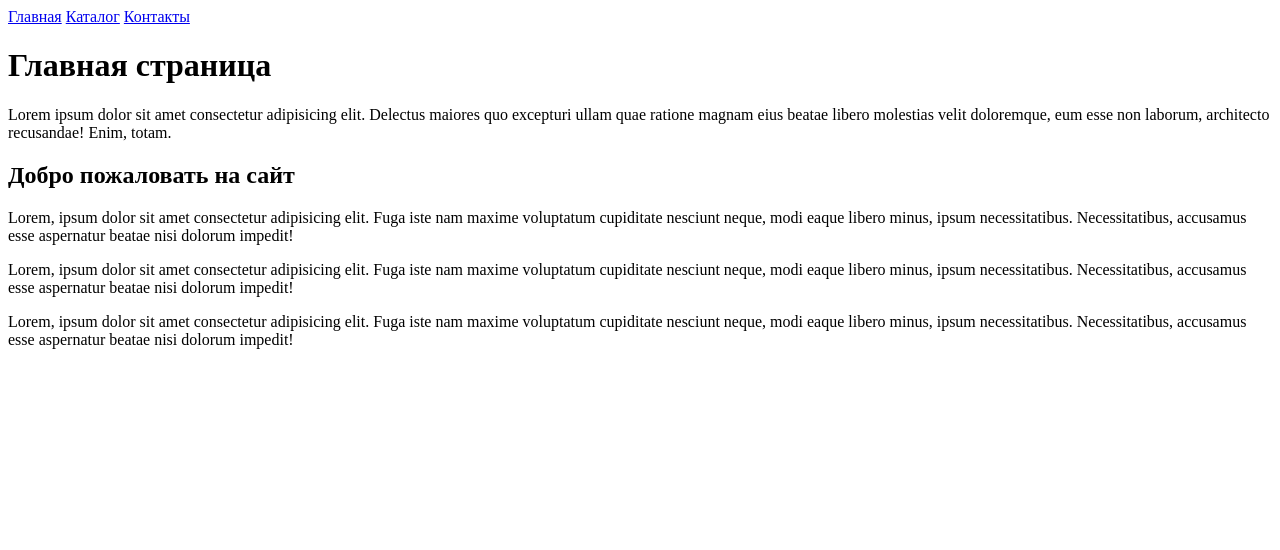
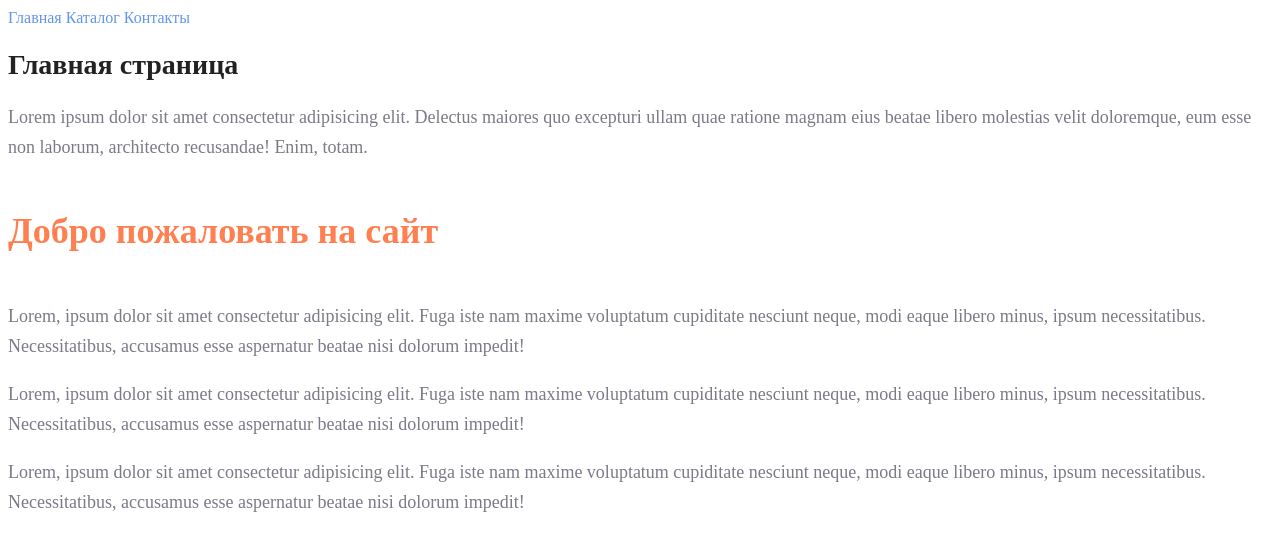
Before and after one commit to AndreyKhokhlovGeekBrains/HomeWork_sem1, a plain HTML site: page index.html in a window 1280 px wide. Drawn offline with Linux system fonts and the light colour scheme.

Commit message:
Added my home work 2

```diff
--- a/index.html
+++ b/index.html
@@ -3,17 +3,18 @@
 <head>
     <meta charset="UTF-8">
     <meta name="viewport" content="width=device-width, initial-scale=1.0">
-    <title>Document</title>
+    <title>Main (home work)</title>
+    <link rel="stylesheet" href="style.css">
 </head>
 <body>
-    <a href="index.html">Главная</a>
-    <a href="catalog/catalog.html">Каталог</a>
-    <a href="#">Контакты</a>
-    <h1>Главная страница</h1>
-    <p>Lorem ipsum dolor sit amet consectetur adipisicing elit. Delectus maiores quo excepturi ullam quae ratione magnam eius beatae libero molestias velit doloremque, eum esse non laborum, architecto recusandae! Enim, totam.</p>
-    <h2>Добро пожаловать на сайт</h2>
-    <p>Lorem, ipsum dolor sit amet consectetur adipisicing elit. Fuga iste nam maxime voluptatum cupiditate nesciunt neque, modi eaque libero minus, ipsum necessitatibus. Necessitatibus, accusamus esse aspernatur beatae nisi dolorum impedit!</p>
-    <p>Lorem, ipsum dolor sit amet consectetur adipisicing elit. Fuga iste nam maxime voluptatum cupiditate nesciunt neque, modi eaque libero minus, ipsum necessitatibus. Necessitatibus, accusamus esse aspernatur beatae nisi dolorum impedit!</p>
-    <p>Lorem, ipsum dolor sit amet consectetur adipisicing elit. Fuga iste nam maxime voluptatum cupiditate nesciunt neque, modi eaque libero minus, ipsum necessitatibus. Necessitatibus, accusamus esse aspernatur beatae nisi dolorum impedit!</p>
+    <a class="menu" href="index.html">Главная</a>
+    <a class="menu" href="catalog/catalog.html">Каталог</a>
+    <a class="menu" href="#">Контакты</a>
+    <h1 class="header1">Главная страница</h1>
+    <p class="paragraph">Lorem ipsum dolor sit amet consectetur adipisicing elit. Delectus maiores quo excepturi ullam quae ratione magnam eius beatae libero molestias velit doloremque, eum esse non laborum, architecto recusandae! Enim, totam.</p>
+    <h2 class="header2">Добро пожаловать на сайт</h2>
+    <p class="paragraph">Lorem, ipsum dolor sit amet consectetur adipisicing elit. Fuga iste nam maxime voluptatum cupiditate nesciunt neque, modi eaque libero minus, ipsum necessitatibus. Necessitatibus, accusamus esse aspernatur beatae nisi dolorum impedit!</p>
+    <p class="paragraph">Lorem, ipsum dolor sit amet consectetur adipisicing elit. Fuga iste nam maxime voluptatum cupiditate nesciunt neque, modi eaque libero minus, ipsum necessitatibus. Necessitatibus, accusamus esse aspernatur beatae nisi dolorum impedit!</p>
+    <p class="paragraph">Lorem, ipsum dolor sit amet consectetur adipisicing elit. Fuga iste nam maxime voluptatum cupiditate nesciunt neque, modi eaque libero minus, ipsum necessitatibus. Necessitatibus, accusamus esse aspernatur beatae nisi dolorum impedit!</p>
 </body>
 </html>
--- /dev/null
+++ b/style.css
@@ -0,0 +1,32 @@
+a {
+    text-decoration: none;
+ }
+
+.menu{
+    color: cornflowerblue;
+    font-size: 16px;
+    line-height: 20px;
+}
+
+.header1{
+    color: #222222;
+    font-size: 28px;
+    line-height: 36px;
+    font-weight: bold;
+}
+
+.header2{
+    color: coral;
+    font-style: normal;
+    font-weight: 700;
+    font-size: 36px;
+    line-height: 80px;
+}
+
+.paragraph{
+    font-style: normal;
+    font-weight: 300;
+    font-size: 18px;
+    line-height: 30px;
+    color: #7D7987
+}
```
Also changed, not shown: catalog/catalog.html (+10 -9 lines).
